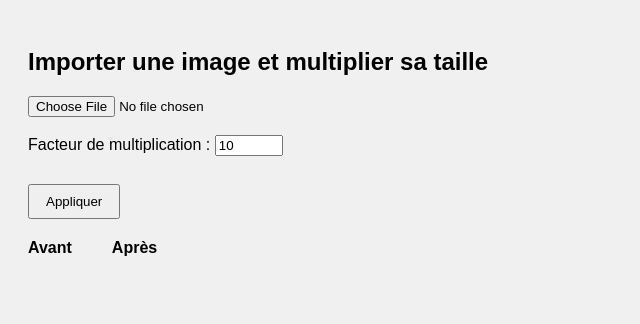
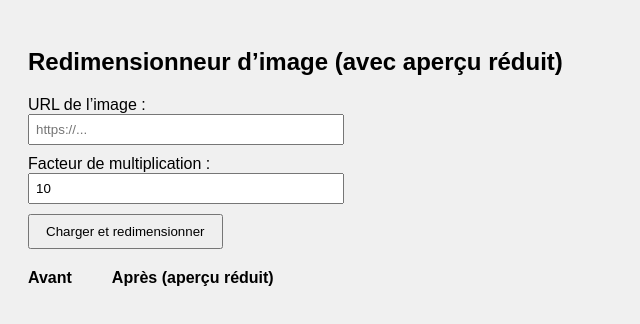
Before and after one commit to Cazozozop/multiplieur, a plain HTML site: page index.html in a window 1280 px wide. Shown: the whole page, without its empty margins (0-640 px from the left). Drawn offline with Linux system fonts and the light colour scheme.

Commit message:
Update index.html

```diff
--- a/index.html
+++ b/index.html
@@ -2,57 +2,60 @@
 <html lang="fr">
 <head>
   <meta charset="UTF-8">
-  <title>Redimensionneur d’image</title>
+  <title>Redimensionneur d’image avec aperçu réduit</title>
   <style>
     body {
       font-family: sans-serif;
+      background: #f0f0f0;
       padding: 20px;
-      background: #f0f0f0;
     }
-    input[type="number"] {
-      width: 60px;
+    input[type="text"], input[type="number"] {
+      padding: 6px;
+      margin-bottom: 10px;
+      width: 300px;
+    }
+    button {
+      padding: 8px 16px;
+      cursor: pointer;
     }
     .preview-container {
       display: flex;
       gap: 40px;
       margin-top: 20px;
-      align-items: flex-start;
+      flex-wrap: wrap;
     }
     .preview-box {
       text-align: center;
     }
     img {
-      display: block;
-      margin: 10px auto;
-      image-rendering: pixelated;
+      max-width: 300px;
+      height: auto;
       border: 1px solid #ccc;
       background: white;
-    }
-    button {
-      margin-top: 10px;
-      padding: 8px 16px;
-      cursor: pointer;
+      image-rendering: pixelated;
     }
   </style>
 </head>
 <body>
-  <h2>Importer une image et multiplier sa taille</h2>
 
-  <input type="file" id="imageInput" accept="image/*"><br><br>
+  <h2>Redimensionneur d’image (avec aperçu réduit)</h2>
 
-  <label for="multiplier">Facteur de multiplication :</label>
-  <input type="number" id="multiplier" value="10" min="1"><br><br>
+  <label>URL de l’image :</label><br>
+  <input type="text" id="imageUrl" placeholder="https://..."><br>
 
-  <button onclick="appliquerMultiplication()">Appliquer</button>
+  <label>Facteur de multiplication :</label><br>
+  <input type="number" id="multiplier" value="10" min="1"><br>
 
-  <div class="preview-container" id="resultat">
+  <button onclick="redimensionner()">Charger et redimensionner</button>
+
+  <div class="preview-container">
     <div class="preview-box">
-      <strong>Avant</strong>
-      <img id="previewOriginal" src="" alt="Image originale" style="display:none;">
+      <strong>Avant</strong><br>
+      <img id="originalPreview" src="" style="display:none;">
     </div>
     <div class="preview-box">
-      <strong>Après</strong>
-      <img id="previewResized" src="" alt="Image redimensionnée" style="display:none;">
+      <strong>Après (aperçu réduit)</strong><br>
+      <img id="resizedPreview" src="" style="display:none;"><br>
       <a id="downloadLink" download="image_redimensionnee.png" style="display:none;">
         <button>Télécharger</button>
       </a>
@@ -60,57 +63,65 @@
   </div>
 
   <script>
-    const input = document.getElementById('imageInput');
-    const originalImg = document.getElementById('previewOriginal');
-    const resizedImg = document.getElementById('previewResized');
-    const downloadLink = document.getElementById('downloadLink');
-    let originalDataURL = '';
-    let originalWidth = 0;
-    let originalHeight = 0;
+    function redimensionner() {
+      const imageUrl = document.getElementById("imageUrl").value.trim();
+      const facteur = parseFloat(document.getElementById("multiplier").value);
+      const originalPreview = document.getElementById("originalPreview");
+      const resizedPreview = document.getElementById("resizedPreview");
+      const downloadLink = document.getElementById("downloadLink");
 
-    input.addEventListener('change', (e) => {
-      const file = e.target.files[0];
-      if (!file) return;
+      if (!imageUrl || isNaN(facteur) || facteur <= 0) {
+        alert("Entre une URL valide et un facteur positif.");
+        return;
+      }
 
-      const reader = new FileReader();
-      reader.onload = function(event) {
-        originalDataURL = event.target.result;
-        originalImg.src = originalDataURL;
-        originalImg.style.display = 'block';
+      const img = new Image();
+      img.crossOrigin = "anonymous";
+      img.onload = function () {
+        const originalWidth = img.width;
+        const originalHeight = img.height;
+        const newWidth = originalWidth * facteur;
+        const newHeight = originalHeight * facteur;
 
-        const tempImg = new Image();
-        tempImg.onload = function() {
-          originalWidth = tempImg.width;
-          originalHeight = tempImg.height;
-          appliquerMultiplication();
-        };
-        tempImg.src = originalDataURL;
+        // 🟡 Créer un canvas à taille réelle
+        const canvas = document.createElement("canvas");
+        canvas.width = newWidth;
+        canvas.height = newHeight;
+
+        const ctx = canvas.getContext("2d");
+        ctx.imageSmoothingEnabled = false;
+        ctx.drawImage(img, 0, 0, newWidth, newHeight);
+
+        // ✅ Générer image finale pour téléchargement
+        canvas.toBlob(blob => {
+          const url = URL.createObjectURL(blob);
+          downloadLink.href = url;
+          downloadLink.style.display = "inline-block";
+        }, "image/png");
+
+        // 🔍 Créer aperçu réduit
+        const previewCanvas = document.createElement("canvas");
+        const scale = Math.min(300 / newWidth, 300 / newHeight, 1);
+        previewCanvas.width = newWidth * scale;
+        previewCanvas.height = newHeight * scale;
+
+        const ctxPreview = previewCanvas.getContext("2d");
+        ctxPreview.imageSmoothingEnabled = false;
+        ctxPreview.drawImage(img, 0, 0, newWidth * scale, newHeight * scale);
+
+        // ✅ Afficher les deux
+        originalPreview.src = imageUrl;
+        originalPreview.style.display = "block";
+
+        resizedPreview.src = previewCanvas.toDataURL("image/png");
+        resizedPreview.style.display = "block";
       };
-      reader.readAsDataURL(file);
-    });
 
-    function appliquerMultiplication() {
-      const facteur = parseFloat(document.getElementById('multiplier').value);
-      if (!originalDataURL || facteur <= 0) return;
+      img.onerror = function () {
+        alert("Impossible de charger l’image. Vérifie que l’URL est correcte et publique.");
+      };
 
-      const canvas = document.createElement('canvas');
-      canvas.width = originalWidth * facteur;
-      canvas.height = originalHeight * facteur;
-
-      const ctx = canvas.getContext('2d');
-      const img = new Image();
-      img.onload = function() {
-        ctx.imageSmoothingEnabled = false; // Garder les pixels nets
-        ctx.drawImage(img, 0, 0, canvas.width, canvas.height);
-        const resizedDataURL = canvas.toDataURL('image/png');
-
-        resizedImg.src = resizedDataURL;
-        resizedImg.style.display = 'block';
-
-        downloadLink.href = resizedDataURL;
-        downloadLink.style.display = 'inline-block';
-      };
-      img.src = originalDataURL;
+      img.src = imageUrl;
     }
   </script>
 </body>
```
